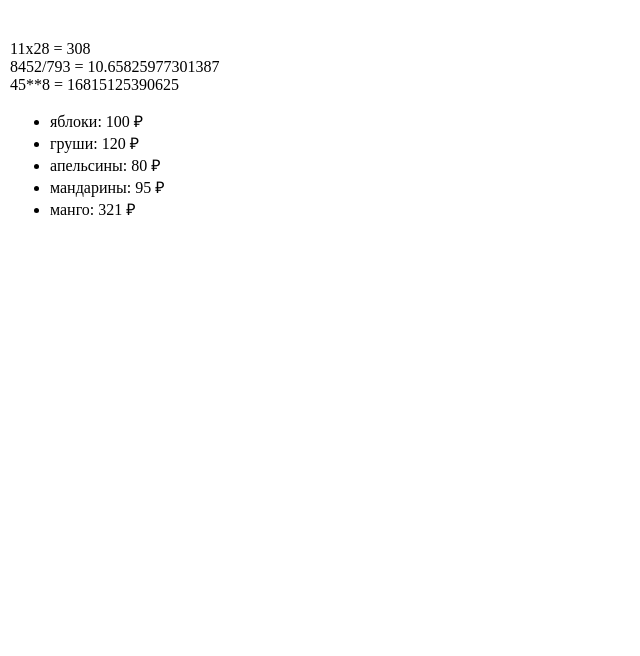
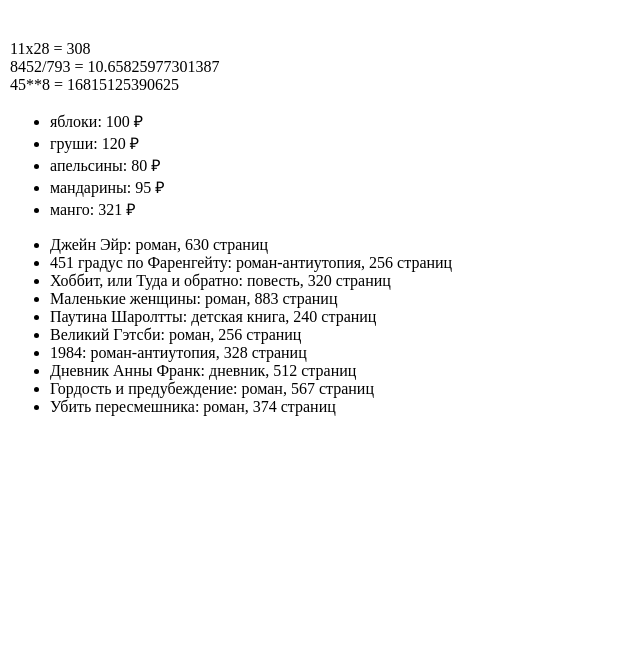
Before and after one commit to tajik-krasava/web-programming-labs, a Flask app: page /lab2/example in a window 1280 px wide. Shown: the part 58-714 px from the top of the page, without its empty margins (0-640 px from the left). Run offline with Flask 3, Linux system fonts and the light colour scheme.

Commit message:
Книги

```diff
--- a/app.py
+++ b/app.py
@@ -151,8 +151,20 @@ def example():
                {'name': 'мандарины', 'price': 95},
                {'name': 'манго', 'price': 321}
                ]
+    books = [{'name': 'Джейн Эйр', 'genre': 'роман', 'pages': 630},
+             {'name': '451 градус по Фаренгейту', 'genre': 'роман-антиутопия', 'pages': 256},
+             {'name': 'Хоббит, или Туда и обратно', 'genre': 'повесть', 'pages': 320},
+             {'name': 'Маленькие женщины', 'genre': 'роман', 'pages': 883},
+             {'name': 'Паутина Шаролтты', 'genre': 'детская книга', 'pages': 240},
+             {'name': 'Великий Гэтсби', 'genre': 'роман', 'pages': 256},
+             {'name': '1984', 'genre': 'роман-антиутопия', 'pages': 328},
+             {'name': 'Дневник Анны Франк', 'genre': 'дневник', 'pages': 512},
+             {'name': 'Гордость и предубеждение', 'genre': 'роман', 'pages': 567},
+             {'name': 'Убить пересмешника', 'genre': 'роман', 'pages': 374}
+             ]
     return render_template('example.html',
                            fruits = fruits,
+                           books = books,
                            name = name,
                            lab = lab,
                            group = group,
--- a/templates/example.html
+++ b/templates/example.html
@@ -20,6 +20,11 @@
             <li>{{ f.name }}: {{ f.price }} &#x20bd;</li>
             {% endfor %}
         </ul>
+        <ul>
+            {% for b in books %}
+            <li>{{ b.name }}: {{ b.genre }}, {{ b.pages }} страниц</li>
+            {% endfor %}
+        </ul>
     </main>
 
     <footer>
```
